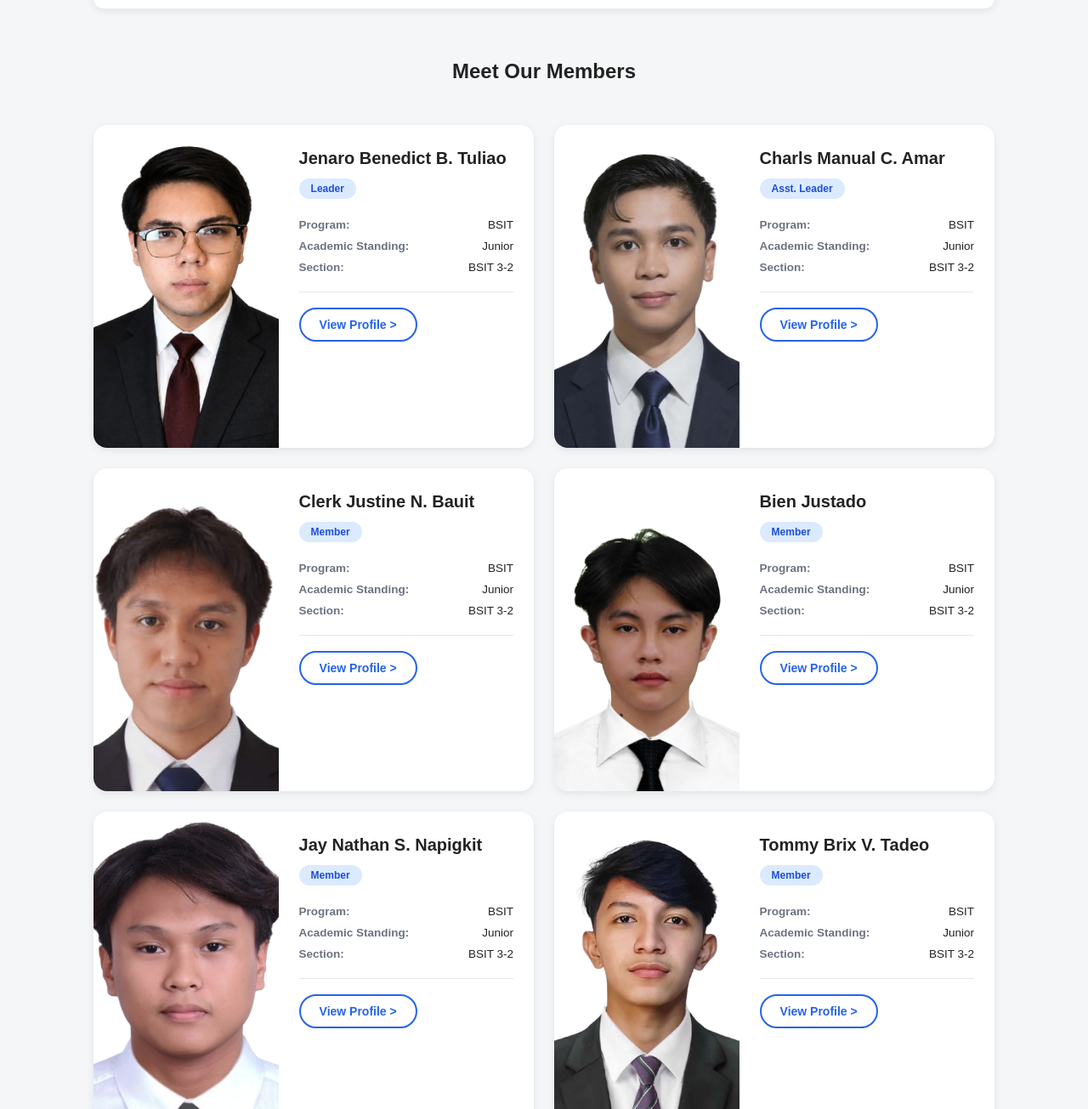
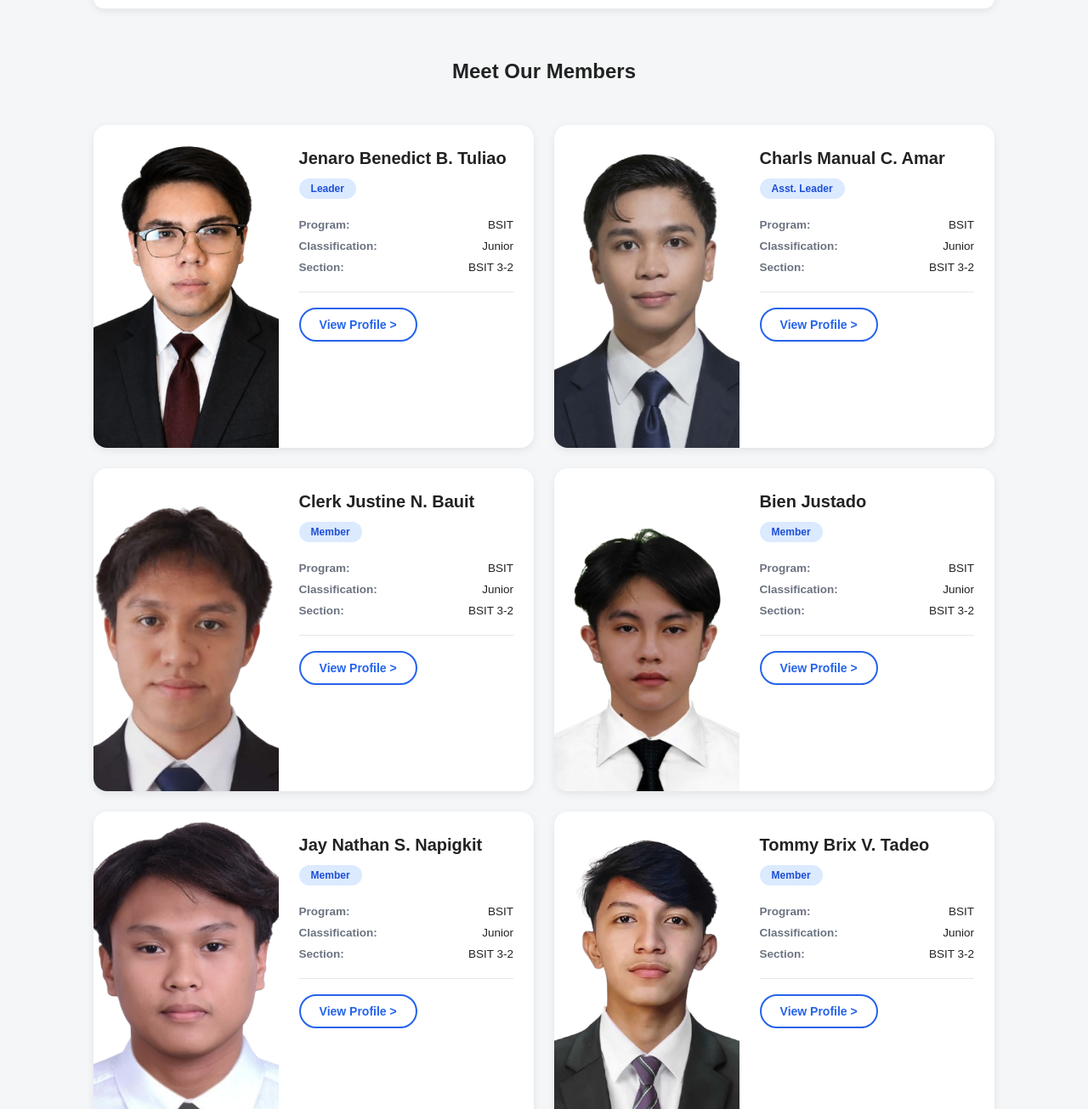
Before and after one commit to Nexon001/GROUP4, a plain HTML site: page index.html in a window 1280 px wide. Shown: the part 395-1700 px from the top of the page at 85% size. Drawn offline with Linux system fonts and the light colour scheme.

Commit message:
Minor terms changes

```diff
--- a/index.html
+++ b/index.html
@@ -40,7 +40,7 @@
                     <span class="member-tag">Leader</span>
                     <div class="member-details">
                         <div class="detail-row"><span class="detail-label">Program:</span><span class="detail-value">BSIT</span></div>
-                        <div class="detail-row"><span class="detail-label">Academic Standing:</span><span class="detail-value">Junior</span></div>
+                        <div class="detail-row"><span class="detail-label">Classification: </span><span class="detail-value">Junior</span></div>
                         <div class="detail-row"><span class="detail-label">Section:</span><span class="detail-value">BSIT 3-2</span></div>
                     </div>
                     <hr>
@@ -57,7 +57,7 @@
                     <span class="member-tag">Asst. Leader</span>
                     <div class="member-details">
                         <div class="detail-row"><span class="detail-label">Program:</span><span class="detail-value">BSIT</span></div>
-                        <div class="detail-row"><span class="detail-label">Academic Standing:</span><span class="detail-value">Junior</span></div>
+                        <div class="detail-row"><span class="detail-label">Classification: </span><span class="detail-value">Junior</span></div>
                         <div class="detail-row"><span class="detail-label">Section:</span><span class="detail-value">BSIT 3-2</span></div>
                     </div>
                     <hr>
@@ -74,7 +74,7 @@
                     <span class="member-tag">Member</span>
                     <div class="member-details">
                         <div class="detail-row"><span class="detail-label">Program:</span><span class="detail-value">BSIT</span></div>
-                        <div class="detail-row"><span class="detail-label">Academic Standing:</span><span class="detail-value">Junior</span></div>
+                        <div class="detail-row"><span class="detail-label">Classification: </span><span class="detail-value">Junior</span></div>
                         <div class="detail-row"><span class="detail-label">Section:</span><span class="detail-value">BSIT 3-2</span></div>
                     </div>
                     <hr>
@@ -91,7 +91,7 @@
                     <span class="member-tag">Member</span>
                     <div class="member-details">
                         <div class="detail-row"><span class="detail-label">Program:</span><span class="detail-value">BSIT</span></div>
-                        <div class="detail-row"><span class="detail-label">Academic Standing:</span><span class="detail-value">Junior</span></div>
+                        <div class="detail-row"><span class="detail-label">Classification: </span><span class="detail-value">Junior</span></div>
                         <div class="detail-row"><span class="detail-label">Section:</span><span class="detail-value">BSIT 3-2</span></div>
                     </div>
                     <hr>
@@ -108,7 +108,7 @@
                     <span class="member-tag">Member</span>
                     <div class="member-details">
                         <div class="detail-row"><span class="detail-label">Program:</span><span class="detail-value">BSIT</span></div>
-                        <div class="detail-row"><span class="detail-label">Academic Standing:</span><span class="detail-value">Junior</span></div>
+                        <div class="detail-row"><span class="detail-label">Classification: </span><span class="detail-value">Junior</span></div>
                         <div class="detail-row"><span class="detail-label">Section:</span><span class="detail-value">BSIT 3-2</span></div>
                     </div>
                     <hr>
@@ -125,7 +125,7 @@
                     <span class="member-tag">Member</span>
                     <div class="member-details">
                         <div class="detail-row"><span class="detail-label">Program:</span><span class="detail-value">BSIT</span></div>
-                        <div class="detail-row"><span class="detail-label">Academic Standing:</span><span class="detail-value">Junior</span></div>
+                        <div class="detail-row"><span class="detail-label">Classification: </span><span class="detail-value">Junior</span></div>
                         <div class="detail-row"><span class="detail-label">Section:</span><span class="detail-value">BSIT 3-2</span></div>
                     </div>
                     <hr>
```
